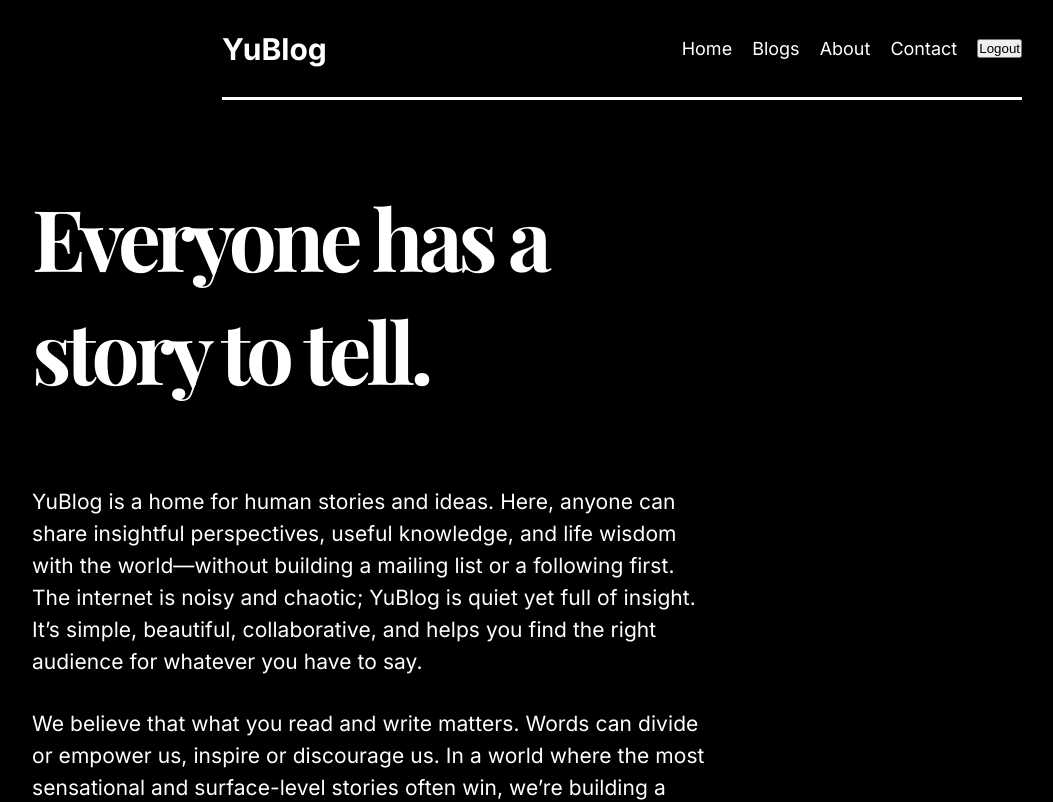
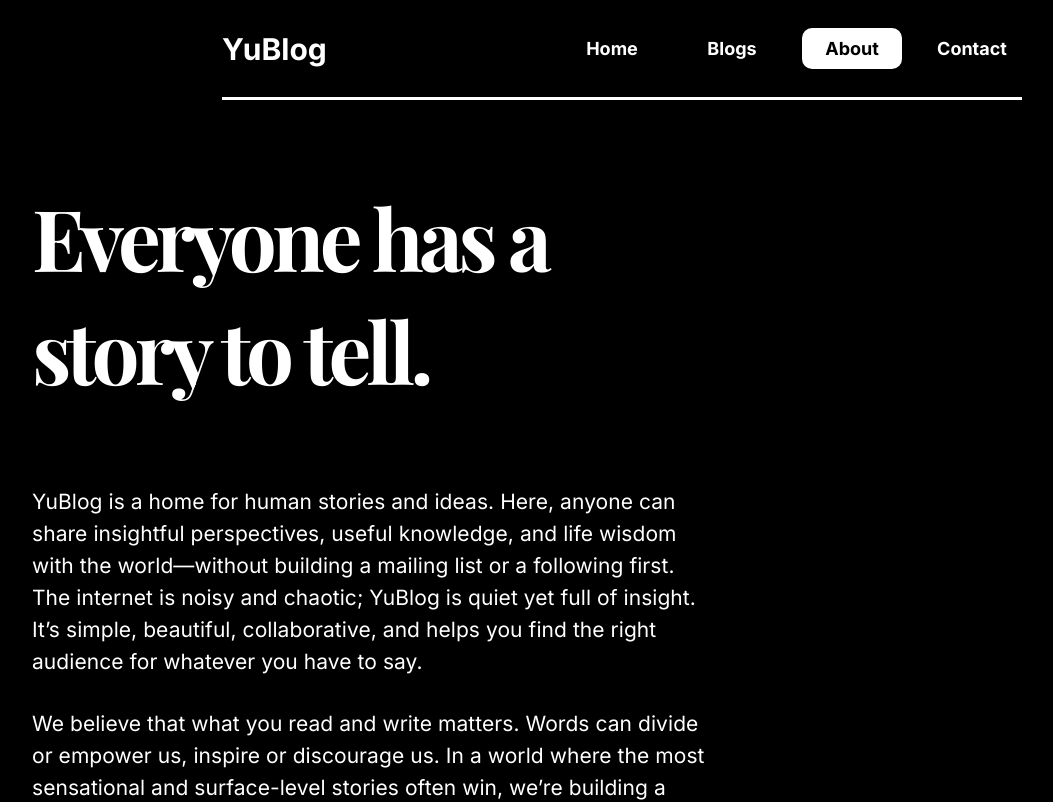
Before and after one commit to RyuKam1/final-app, a Next.js app: page /about in a window 1280 px wide. Shown: the top 802 px of the page, without its empty margins (18-1071 px from the left). Built offline with nearby package versions, Linux system fonts and the light colour scheme.

Commit message:
Added Better Navbar Design

```diff
--- a/src/components/navbar/Navbar.jsx
+++ b/src/components/navbar/Navbar.jsx
@@ -1,6 +1,7 @@
 import React from 'react'
 import styles from "./navbar.module.css"
 import Link  from 'next/link'
+import NavLink from './navLink/NavLink'
 
 function Navbar() {
     const links = [
@@ -31,8 +32,9 @@ function Navbar() {
         <Link href="/" className={styles.logo}>YuBlog</Link>
 
         <div className={styles.links}>
-            {links.map(link => (<Link href={link.url}>{link.title}</Link>))}
-            <button className={styles.logout}>Logout</button>
+            {links.map(link => (
+            <NavLink item={link} key={link.id}/>
+            ))}
         </div>
     </div>
   )
--- /dev/null
+++ b/src/components/navbar/navLink/NavLink.jsx
@@ -0,0 +1,21 @@
+"use client"
+
+import React from 'react'
+import styles from './navLink.module.css'
+import Link from 'next/link'
+import { usePathname } from 'next/navigation'
+
+function NavLink({item}) {
+
+    const pathName = usePathname();
+
+  return (
+    <Link href={item.url} className={`${styles.container} ${pathName === item.url &&  styles.active}`}>
+
+        {item.title}
+
+        </Link>
+  )
+}
+
+export default NavLink
--- /dev/null
+++ b/src/components/navbar/navLink/navLink.module.css
@@ -0,0 +1,14 @@
+.container {
+    min-width: 100px;
+    padding: 10px;
+    border-radius: 10px;
+    font-weight: bold;
+    text-align: center;
+    transition: 0.2s ease-in-out;
+}
+
+.active {
+    background-color: white;
+    color: black;
+    transition: 0.2s ease-in-out;
+}
```
